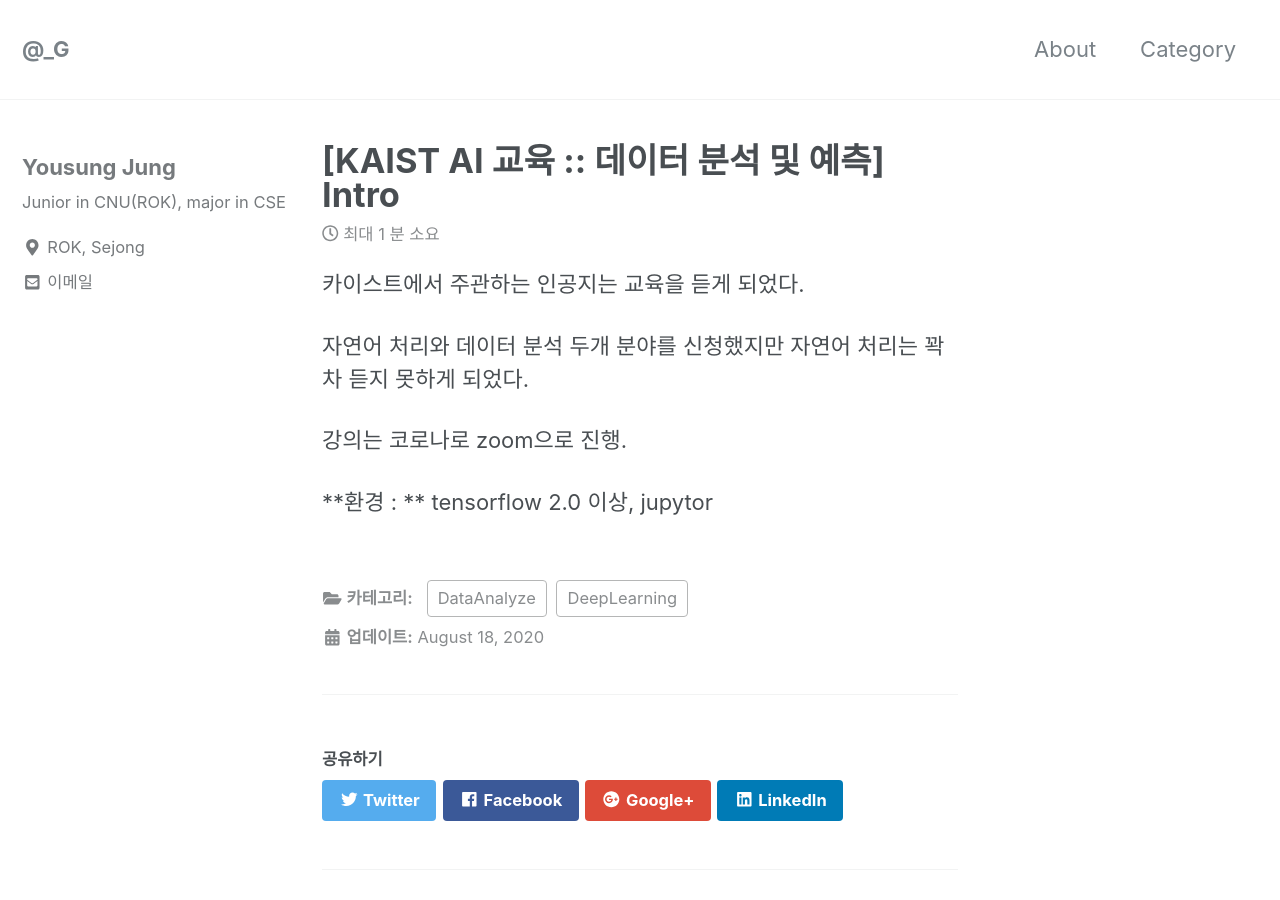
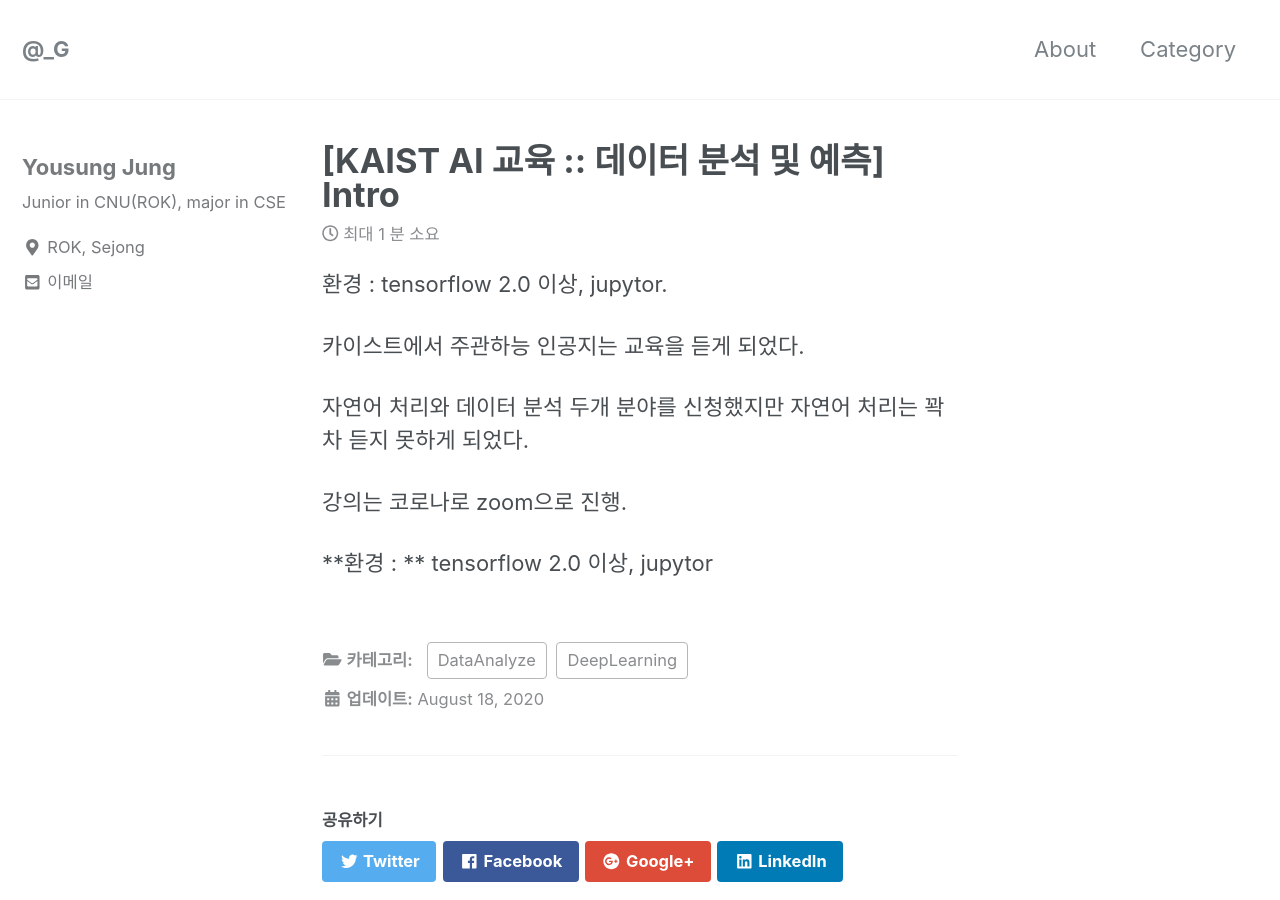
Before and after one commit to can019/can019.github.io, a Jekyll site: the page built from _posts/2020-08-18-KAIST-AI.md, in a window 1280 px wide and 900 px high. Built offline with Jekyll 4.4.1, drawn with Linux system fonts in a browser that asks for light colours; nearby versions of some CDN libraries.

Commit message:
modified

```diff
--- a/_posts/2020-08-18-KAIST-AI.md
+++ b/_posts/2020-08-18-KAIST-AI.md
@@ -3,8 +3,9 @@ title: "[KAIST AI 교육 :: 데이터 분석 및 예측] Intro"
 date: 2020-08-17 23:00:21 -0400
 categories: DeepLearning DataAnalyze
 ---
+환경 :   tensorflow 2.0 이상, jupytor.<br/>
 
-카이스트에서 주관하는 인공지는 교육을 듣게 되었다.<br/>
+카이스트에서 주관하능 인공지는 교육을 듣게 되었다.<br/>
 
 자연어 처리와 데이터 분석 두개 분야를 신청했지만 자연어 처리는 꽉차 듣지 못하게 되었다.<br/>
 
```
